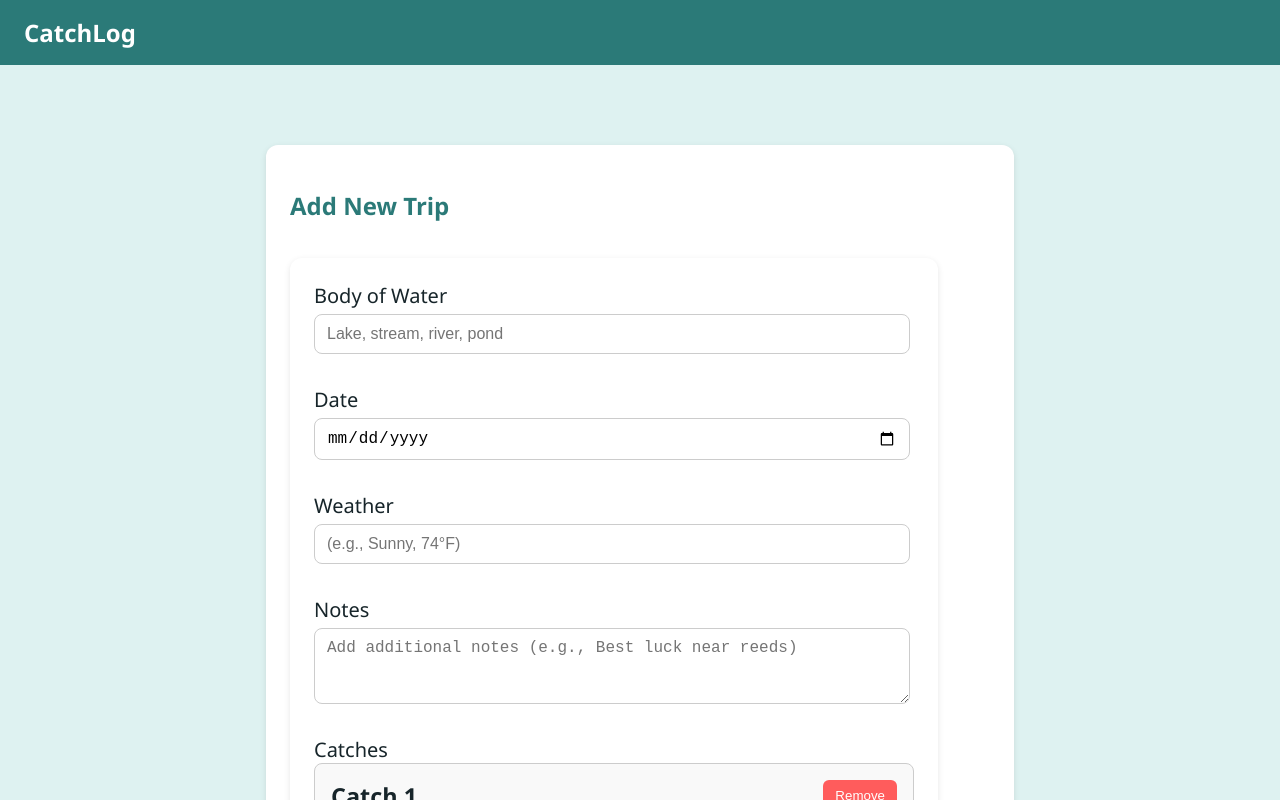
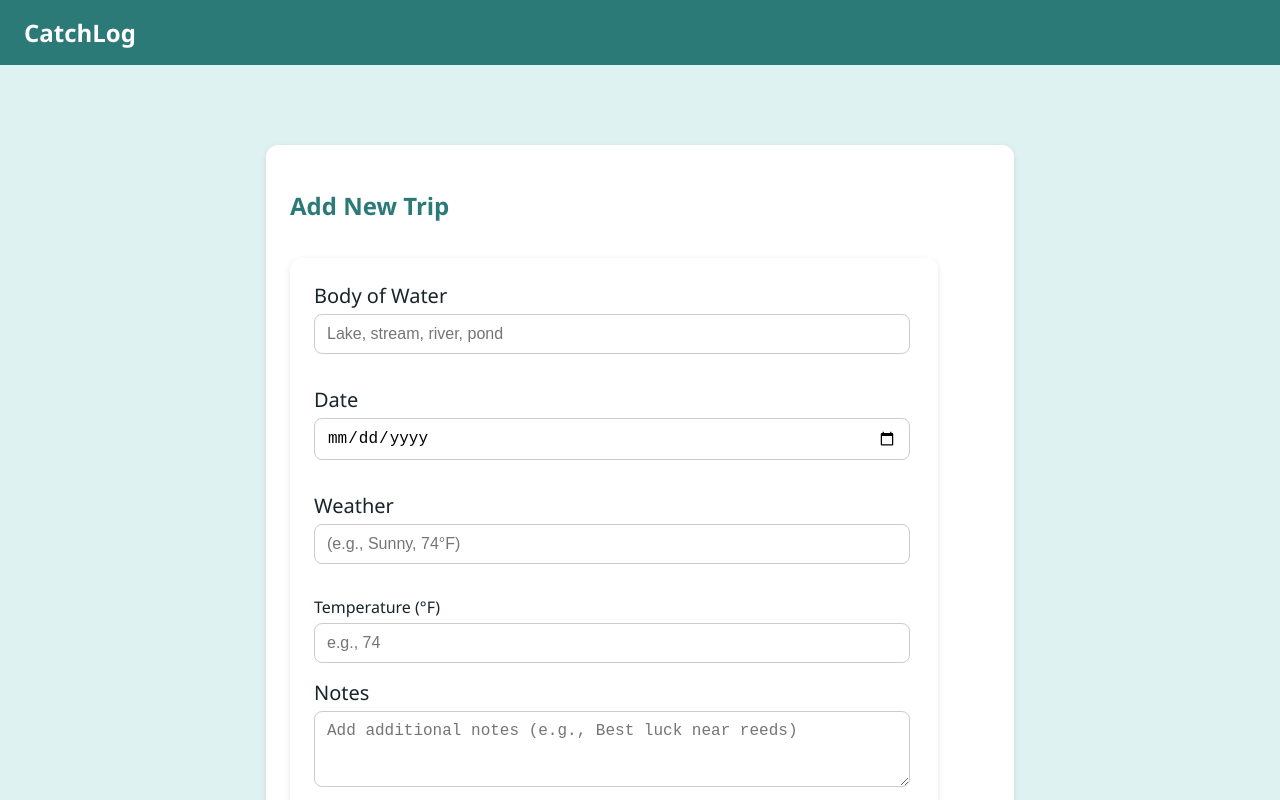
Before and after one commit to Whytebread/ITWEB400, a React (Create React App) app in the folder catchlog/: page /add in a window 1280 px wide. Shown: the top 800 px of the page. Built offline with nearby package versions, Linux system fonts and the light colour scheme.

Commit message:
added weather input

```diff
--- a/catchlog/src/Components/TripCard.jsx
+++ b/catchlog/src/Components/TripCard.jsx
@@ -5,6 +5,7 @@ function TripCard({ trip, onEdit, onRequestDelete }) {
         <div style={cardStyle}>
             <h2>{trip.bodyOfWater} - {trip.catchDate}</h2>
             <p><strong>Weather:</strong> {trip.weather}</p>
+            <p><strong>Temperature:</strong> {trip.temperature}°F</p>
             <p><strong>Notes:</strong> {trip.notes}</p>
 
             <div style={catchesSectionStyle}>
--- a/catchlog/src/Components/TripForm.jsx
+++ b/catchlog/src/Components/TripForm.jsx
@@ -16,6 +16,7 @@ function TripForm({ onSubmit, initialData = null }) {
             bodyOfWater: '',
             catchDate: '',
             weather: '',
+            temperature: '',
             notes: '',
             catches: [{ species: '', weight: '', length: '', bait: '' }],
         }
@@ -124,6 +125,18 @@ function TripForm({ onSubmit, initialData = null }) {
                         />
                     </div>
 
+                    <div className="form-group">
+                        <label>Temperature (°F)</label>
+                        <input
+                            name="temperature"
+                            type="number"
+                            placeholder="e.g., 74"
+                            value={formData.temperature}
+                            onChange={handleInputChange}
+                            style={inputStyle}
+                        />
+                    </div>
+
                     <div className="form-group" style={formGroupStyle}>
                         <label>Notes</label>
                         <textarea
```
Lines whose indentation alone changed are shown as unchanged.
